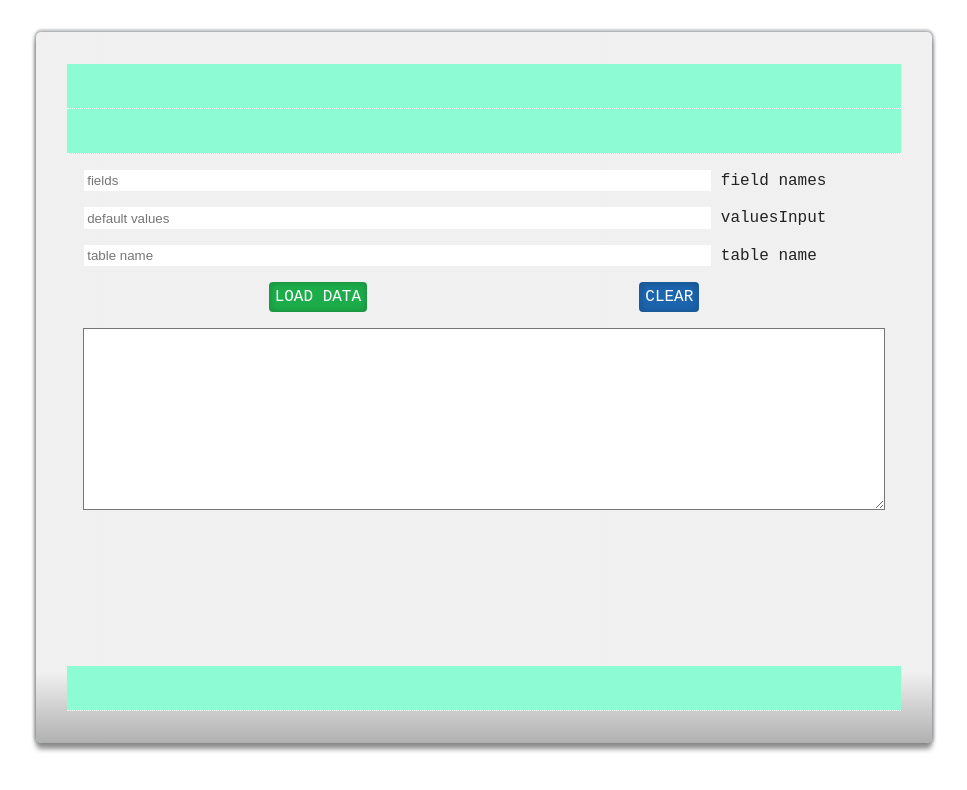
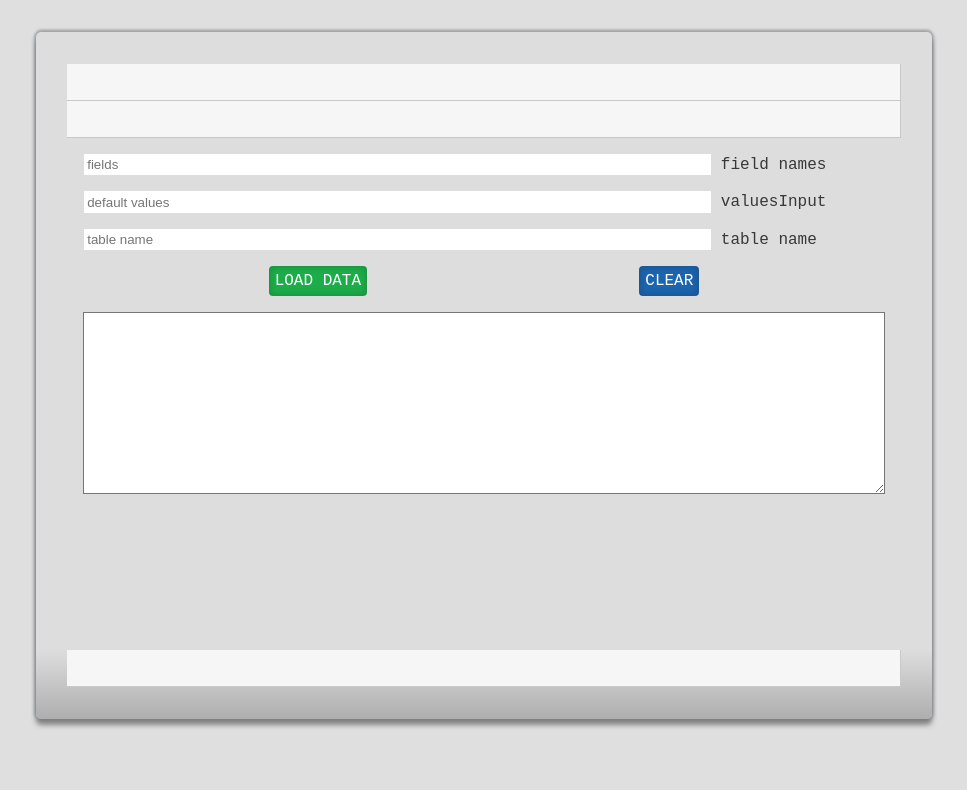
Before and after one commit to nickeax/query-from-text, a plain HTML site: page index.html in a window 1280 px wide. Shown: the whole page, without its empty margins (156-1123 px from the left). Drawn offline with Linux system fonts and the light colour scheme.

Commit message:
Update index.css

```diff
--- a/index.css
+++ b/index.css
@@ -6,9 +6,10 @@
 
 body {
     font-size: 16px;
-    color: #222;
+    color: rgb(56, 56, 56);
     font-family: monospace;
     height: 100%;
+    background-color: rgb(223, 223, 223);
     background-repeat: no-repeat;
     background-attachment: fixed;
 }
@@ -44,11 +45,12 @@ body {
 }
 
 .ui-message {
-    min-height: 45px;
+    min-height: 37px;
     font-size: 1.1rem;
-    background-color: rgb(141, 251, 211);
+    background-color: rgb(246, 246, 246);
     color: rgb(28, 173, 74);
-    border-bottom: 1px dotted rgba(250, 250, 250, 0.999);
+    border-bottom: 1px solid rgba(60, 63, 68, 0.251);
+    border-right: 1px solid rgba(60, 63, 68, 0.251);
 }
 
 .ui-input__text {
```
